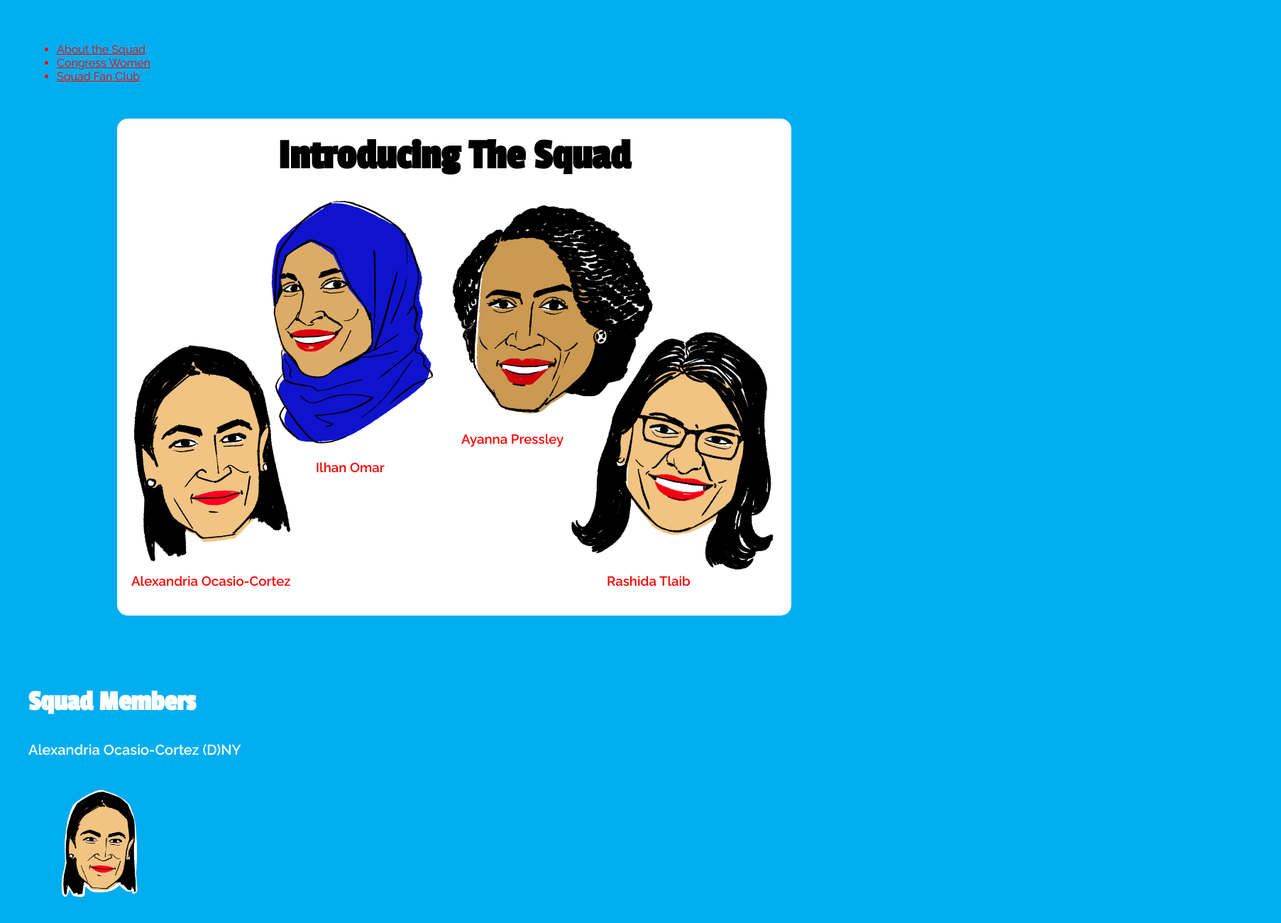
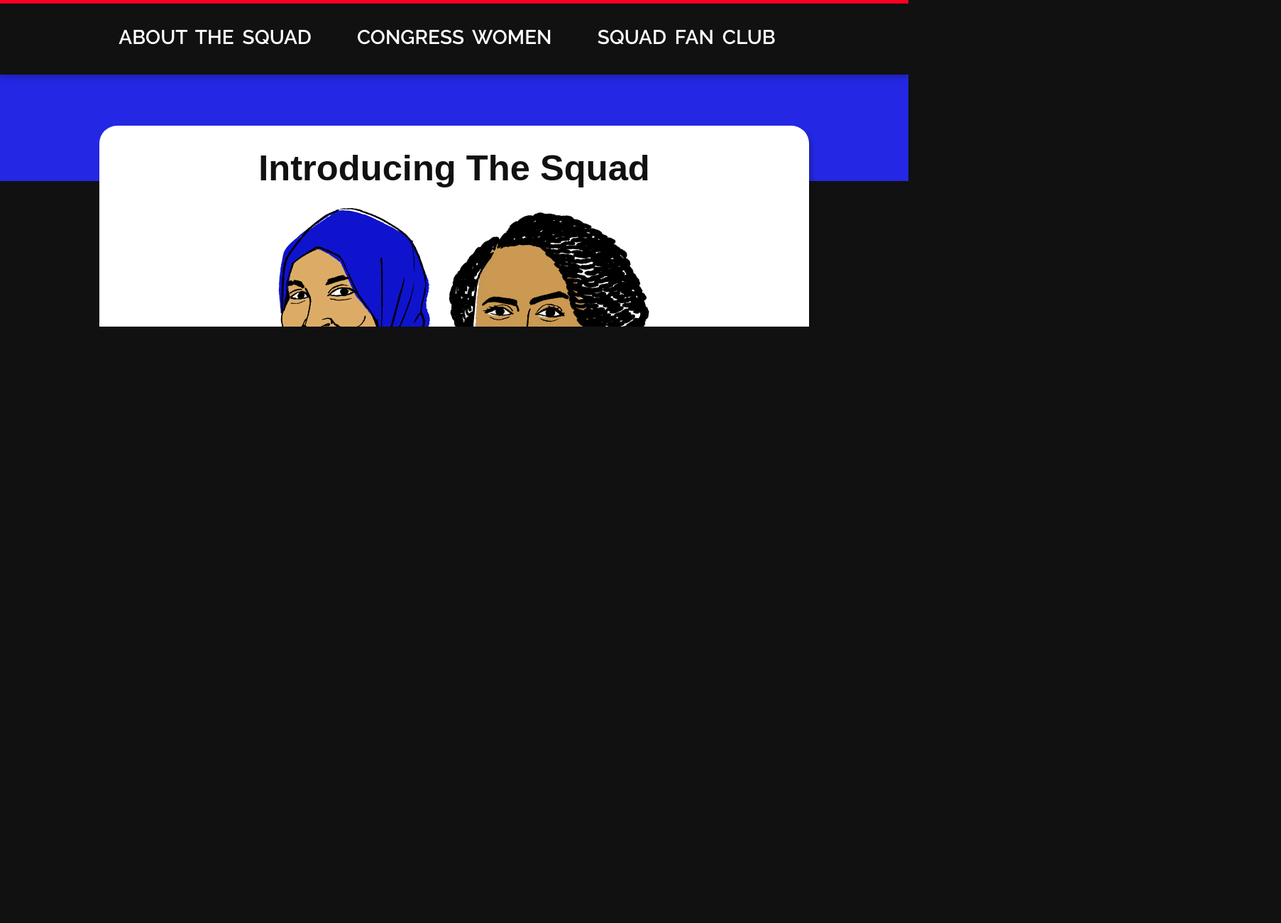
Before and after one commit to drulytle/the-squad, a plain HTML site: page index.html in a window 1280 px wide. Shown: the part 340-1640 px from the top of the page at 71% size, 1805 px wide, since content can reach past the window. After the commit the page ends 800 px from the top, so only its background shows below. Drawn offline with Linux system fonts and the light colour scheme; a web font is replaced by a local one.

Commit message:
wrote css for "intro" and "about"

```diff
--- a/index.html
+++ b/index.html
@@ -5,6 +5,9 @@
 	<link rel="stylesheet" type="text/css" href="style.css">
 	<link rel="preconnect" href="https://fonts.gstatic.com">
 <link href="https://fonts.googleapis.com/css2?family=Passion+One&family=Raleway:wght@400;600&display=swap" rel="stylesheet">
+<link rel="preconnect" href="https://fonts.gstatic.com">
+<link href="https://fonts.googleapis.com/css2?family=Farro:wght@500;700&family=Hammersmith+One&family=Josefin+Sans:wght@500;700&family=Secular+One&display=swap" rel="stylesheet">
+
 
 </head>
 <body>
@@ -14,14 +17,14 @@
 </header>
 <nav>
 	<ul>
-		<li><a href="#">About the Squad</a></li>
-		<li><a href="#">Congress Women</a></li>
-		<li><a href="#">Squad Fan Club</a></li>
+		<li><a href="#intro">About the Squad</a></li>
+		<li><a href="#about">Congress Women</a></li>
+		<li><a href="#fan">Squad Fan Club</a></li>
 	</ul>
 </nav>
-<div class="sep"></div>
+<div class="block"></div>
 <main>
-	<div class="intro">
+	<div id="intro" class="intro">
 		<h2>Introducing The Squad</h2>
 		<div class="intro-aoc"></div>
 		<div class="intro-io"></div>
@@ -33,9 +36,9 @@
 		<h3><a class="label-rt" href="#rt">Rashida Tlaib</a></h3>
 	</div>
 	<div class="sep"></div>
-	<div class="about">
+	<div id="about" class="about">
 		<h2>Squad Members</h2>
-		<div class="bio">
+		<div class="bio-1">
 			<h3 id="aoc">Alexandria Ocasio-Cortez (D)NY</h3>
 			<img src="img/aoc.png" width="200px">
 			<p>Lorem ipsum dolor sit amet, consectetur adipisicing elit, sed do eiusmod
@@ -45,7 +48,7 @@
 			cillum dolore eu fugiat nulla pariatur. Excepteur sint occaecat cupidatat non
 			proident, sunt in culpa qui officia deserunt mollit anim id est laborum.</p>
 		</div>
-		<div class="bio">
+		<div class="bio-2">
 			<h3 id="io">Ilhan Omar (D)MN</h3>
 			<img src="img/ilhan-omar.png" width="200px">
 			<p>Lorem ipsum dolor sit amet, consectetur adipisicing elit, sed do eiusmod
@@ -55,7 +58,7 @@
 			cillum dolore eu fugiat nulla pariatur. Excepteur sint occaecat cupidatat non
 			proident, sunt in culpa qui officia deserunt mollit anim id est laborum.</p>
 		</div>
-		<div class="bio">
+		<div class="bio-3">
 			<h3 id="ap">Ayanna Pressley (D)MA</h3>
 			<img src="img/ayanna-pressley.png" width="200px">
 			<p>Lorem ipsum dolor sit amet, consectetur adipisicing elit, sed do eiusmod
@@ -65,7 +68,7 @@
 			cillum dolore eu fugiat nulla pariatur. Excepteur sint occaecat cupidatat non
 			proident, sunt in culpa qui officia deserunt mollit anim id est laborum.</p>
 		</div>
-		<div class="bio">
+		<div class="bio-4">
 			<h3 id="rt">Rashida Tlaib (D)MI</h3>
 			<img src="img/rashida-tlaib.png" width="200px">
 			<p>Lorem ipsum dolor sit amet, consectetur adipisicing elit, sed do eiusmod
@@ -79,7 +82,7 @@
 	<div class="sep"></div>
 	<footer>
 		<div>
-			<h2>Fan Club</h2>
+			<h2 id="fan">Fan Club</h2>
 			<h4>Sign up and receive the Newsletter</h4>
 			<button class="cta">Sign Me Up!</button>
 		</div>
--- a/style.css
+++ b/style.css
@@ -1,41 +1,91 @@
+html,body
+{
+    width: 100%;
+    height: 100%;
+    margin: 0px;
+    padding: 0px;
+    overflow-x: hidden;
+}
+
 body{
-	background-color: #00aeef;
+	background-color: #111111;
 	font-family: 'Raleway', sans-serif;
-	margin: 0;
-	padding: 0 40px;
 }
 
 header{
-	height: 300px;
-	margin: 0px auto 0;
+	background-color: #ff0024;
+	height: 425px;
 	text-align: center;
-	margin: 50px auto;
+	margin: -50px auto 0px;
 	box-sizing: border-box;
-	position: relative;
-	overflow: hidden;
 }
 
 header img{
 	height: 225px;
+	padding: 100px 0 50px;
+}
+
+nav{
+	width: 100%;
+	height: 100px;
+	position: sticky;
+	background-color: #111111;
+	margin: -30px 0 0;
+	box-shadow: 0 5px 8px rgba(0,0,0,.2);
+	z-index: 5;
+	overflow: hidden;
+	top: 0;
+}
+
+nav ul{
 	position: relative;
-	padding: 50px 0 0 0;
+	text-align: center;
+}
+
+nav ul li{
+	display: inline-block;
+	padding: 15px 60px 0 0;
+	font-size: 28px;
+	font-weight: bold;
+	text-transform: uppercase;
+	word-spacing: 5px
+}
+
+ul a{
+	color: white;
+	text-decoration: none;
+}
+
+.block{
+	position: relative;
+	background-color: #2428e4;
+	width: 100%;
+	height: 150px;
+}
+
+.sep{
+	background-color: #111111;
+	width: 500px;
+	height: 10px;
+	margin-top: 25px;
 }
 
 .intro{
 	background-color: white;
-	margin: 0 auto 100px;
-	width: 950px;
+	margin: -120px auto 100px;
+	width: 1000px;
     height: 700px;
 	position: relative;
-	border-radius: 15px;
+	border-radius: 25px;
 	box-sizing: border-box;
+	box-shadow: 5px 5px 5px rgba(17,17,17,.2);
 }
 
 .intro h2{
-	color: black;
+	color: #111111;
 	text-align: center;
-	font-size: 45pt;
-	padding-top: 20px;
+	font-size: 38pt;
+	padding-top: 30px;
 }
 
 .intro-aoc{
@@ -43,13 +93,13 @@ header img{
 	background-size: 100%;
 	width: 400px;
 	height: 400px;
-	position: absolute; bottom: 35px; left: -80px;
+	position: absolute; bottom: 35px; left: -55px;
 	z-index: 4;
 	transform: rotate(-10deg);
 }
 
 .label-aoc{
-	position: absolute; top: 640px; left: 20px;
+	position: absolute; top: 640px; left: 55px;
 	height: 100%;
 	width: 100%;
 	text-decoration: none;
@@ -61,12 +111,12 @@ header img{
 	background-size: 100%;
 	width: 400px;
 	height: 400px;
-	position: absolute; top: 85px; left: 130px;
+	position: absolute; top: 85px; left: 165px;
 	transform: rotate(-3deg);
 }
 
 .label-io{
-	position: absolute; top: 480px; left: 280px;
+	position: absolute; top: 480px; left: 310px;
 	height: 100%;
 	width: 100%;
 	text-decoration: none;
@@ -78,12 +128,12 @@ header img{
 	background-size: 100%;
 	width: 400px;
 	height: 400px;
-	position: absolute; top: 70px; right: 140px;
+	position: absolute; top: 70px; right: 170px;
 	transform: rotate(5deg);
 }
 
 .label-ap{
-	position: absolute; top: 440px; left: 485px;
+	position: absolute; top: 440px; left: 525px;
 	height: 100%;
 	width: 100%;
 	text-decoration: none;
@@ -95,42 +145,143 @@ header img{
 	background-size: 100%;
 	width: 400px;
 	height: 400px;
-	position: absolute; bottom: 35px; right: -55px;
+	position: absolute; bottom: 35px; right: -25px;
 	transform: rotate(10deg);
 	z-index: 3;
 }
 
 .label-rt{
-	position: absolute; top: 640px; left: 690px;
+	position: absolute; top: 640px; left: 725px;
 	width: 100%;
 	height: 100%;
 	text-decoration: none;
 	font-size: 14pt;
 }
 
+.about{
+	position: relative;
+	background-color: #111111;
+	width: 100%;
+	height: 1800px;
+	overflow: hidden;
+}
+
+.bio-1{
+	position: relative;
+	background-color: #ff0024;
+	width: 100%
+	height: 450px;
+	padding: 0 35px;
+	margin: 0;
+}
+
+.bio-1 h3{
+	padding-top: 30px
+	color: white;
+}
+
+.bio-1 img{
+	margin-top: -20px;
+}
+
+.bio-1 p{
+	position: absolute; top: 75px;
+}
+
+.bio-1 img,p{
+	display: inline-block;
+}
+
+.bio-2{
+	position: relative;
+	background-color: white;
+	width: 100%
+	height: 450px;
+	padding: 0 35px;
+	margin: 0;
+}
+
+.bio-2 h3{
+	padding-top: 20px
+	color: #111111;
+}
+
+.bio-2 img{
+	margin-top: -20px;
+}
+
+.bio-2 p{
+	position: absolute; top: 75px;
+	color: #111111;
+}
+
+.bio-2 img,p{
+	display: inline-block;
+}
+
+/*<div id="about" class="about">
+		<h2>Squad Members</h2>
+		<div class="bio-1">
+			<h3 id="aoc">Alexandria Ocasio-Cortez (D)NY</h3>
+			<img src="img/aoc.png" width="200px">
+			<p>Lorem ipsum dolor sit amet, consectetur adipisicing elit, sed do eiusmod
+			tempor incididunt ut labore et dolore magna aliqua. Ut enim ad minim veniam,
+			quis nostrud exercitation ullamco laboris nisi ut aliquip ex ea commodo
+			consequat. Duis aute irure dolor in reprehenderit in voluptate velit esse
+			cillum dolore eu fugiat nulla pariatur. Excepteur sint occaecat cupidatat non
+			proident, sunt in culpa qui officia deserunt mollit anim id est laborum.</p>
+		</div>
+		<div class="bio-2">
+			<h3 id="io">Ilhan Omar (D)MN</h3>
+			<img src="img/ilhan-omar.png" width="200px">
+			<p>Lorem ipsum dolor sit amet, consectetur adipisicing elit, sed do eiusmod
+			tempor incididunt ut labore et dolore magna aliqua. Ut enim ad minim veniam,
+			quis nostrud exercitation ullamco laboris nisi ut aliquip ex ea commodo
+			consequat. Duis aute irure dolor in reprehenderit in voluptate velit esse
+			cillum dolore eu fugiat nulla pariatur. Excepteur sint occaecat cupidatat non
+			proident, sunt in culpa qui officia deserunt mollit anim id est laborum.</p>
+		</div>
+		<div class="bio-3">
+			<h3 id="ap">Ayanna Pressley (D)MA</h3>
+			<img src="img/ayanna-pressley.png" width="200px">
+			<p>Lorem ipsum dolor sit amet, consectetur adipisicing elit, sed do eiusmod
+			tempor incididunt ut labore et dolore magna aliqua. Ut enim ad minim veniam,
+			quis nostrud exercitation ullamco laboris nisi ut aliquip ex ea commodo
+			consequat. Duis aute irure dolor in reprehenderit in voluptate velit esse
+			cillum dolore eu fugiat nulla pariatur. Excepteur sint occaecat cupidatat non
+			proident, sunt in culpa qui officia deserunt mollit anim id est laborum.</p>
+		</div>
+		<div class="bio-4">
+			<h3 id="rt">Rashida Tlaib (D)MI</h3>
+			<img src="img/rashida-tlaib.png" width="200px">
+			<p>Lorem ipsum dolor sit amet, consectetur adipisicing elit, sed do eiusmod
+			tempor incididunt ut labore et dolore magna aliqua. Ut enim ad minim veniam,
+			quis nostrud exercitation ullamco laboris nisi ut aliquip ex ea commodo
+			consequat. Duis aute irure dolor in reprehenderit in voluptate velit esse
+			cillum dolore eu fugiat nulla pariatur. Excepteur sint occaecat cupidatat non
+			proident, sunt in culpa qui officia deserunt mollit anim id est laborum.</p>
+		</div>
+*/
+
+
 h2{
 	color: white;
-	font-family: 'Passion One', cursive;
-	font-size: 30pt;
+	font-family: 'Farro', sans-serif;
+	font-size: 26pt;
 }
 
 h3{
-	color: white;
 	font-size: 20px;
 	font-weight: bold;
 }
 
 p{
 	color: white;
-	float: right;
+	max-width: 700px
 }
 
 a{
-	color: red;
-}
-
-ul{
-	color: red;
+	color: #ff0024;
 }
 
 button.cta{
@@ -143,7 +294,3 @@ button.cta{
 	padding: 10px 15px;
 	border-radius: 10px
 }
-
-.img{
-	float: left;
-}
```
Also changed, not shown: img/the-squad-title-2.png (added), img/the-squad-title-3.png (added), img/the-squad-title.png, 1 other file.
